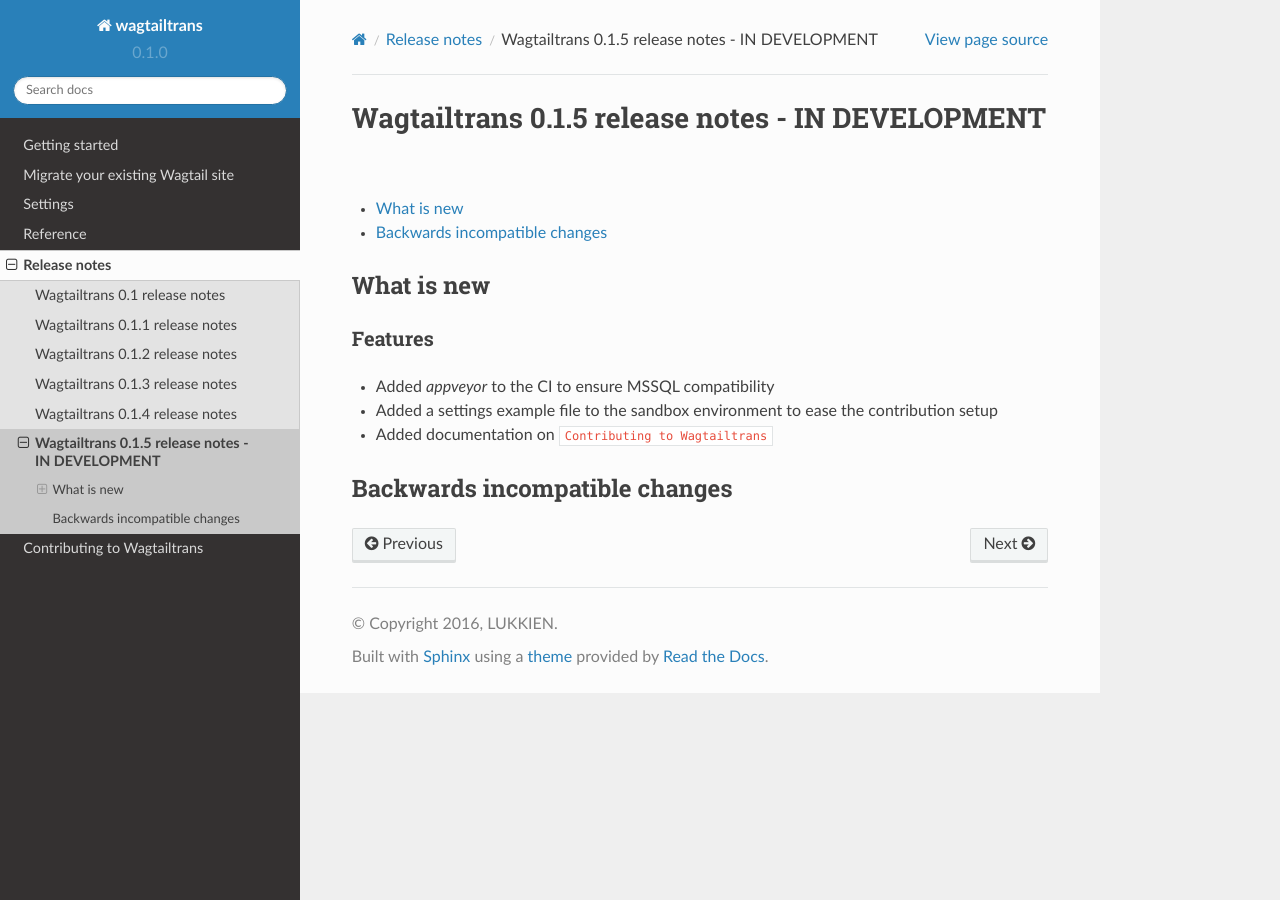
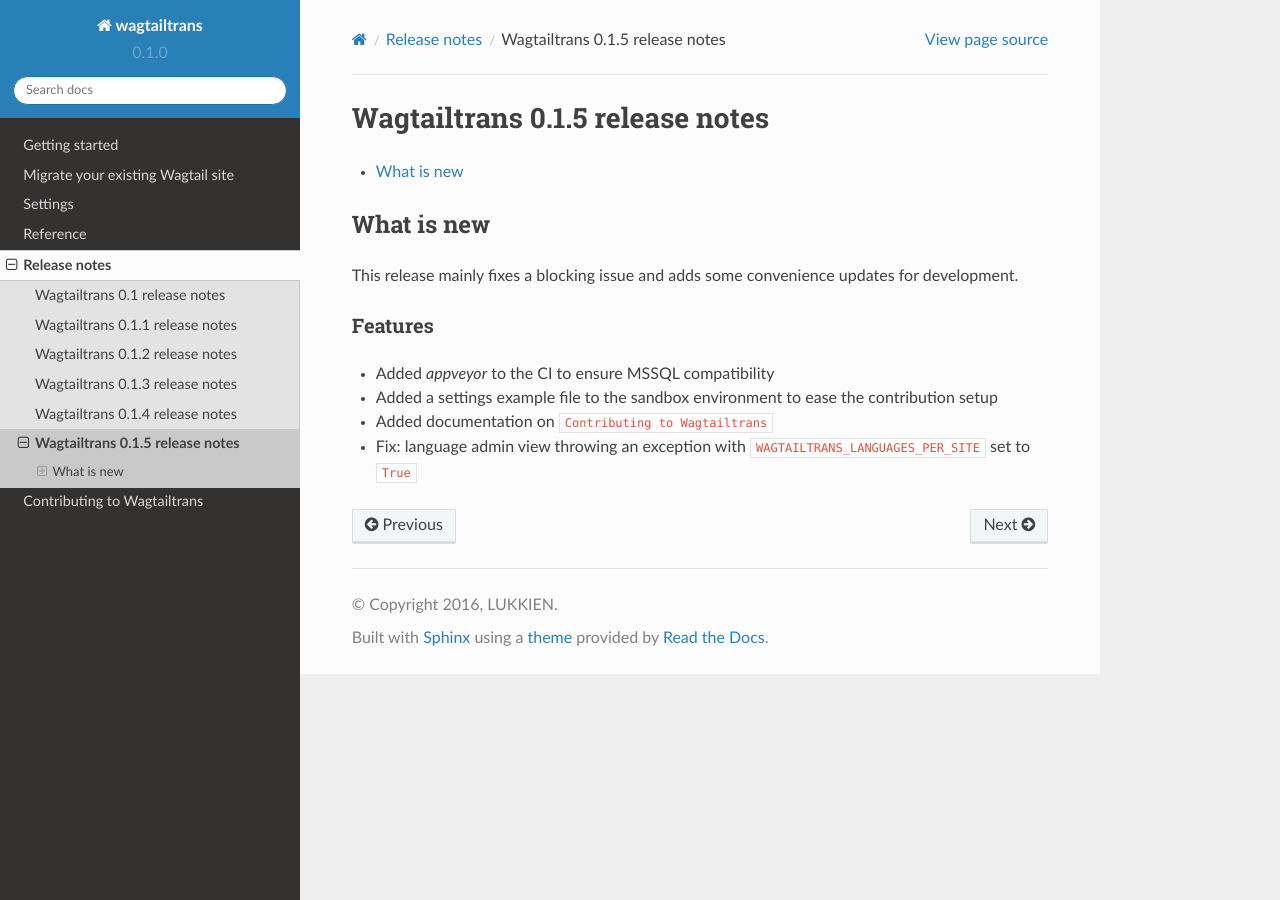
Before and after one commit to wagtail/wagtailtrans, a Sphinx documentation site: the page built from docs/source/releases/0.1.5.rst, in a window 1280 px wide. Built offline with Sphinx 7.4.7 and the Read the Docs theme 2.0.0, drawn with Linux system fonts in a browser that asks for light colours.

Commit message:
Prepare release 0.1.5

```diff
--- a/docs/source/releases/0.1.5.rst
+++ b/docs/source/releases/0.1.5.rst
@@ -1,6 +1,6 @@
-=================================================
-Wagtailtrans 0.1.5 release notes - IN DEVELOPMENT
-=================================================
+================================
+Wagtailtrans 0.1.5 release notes
+================================
 
 .. contents::
     :local:
@@ -11,7 +11,7 @@
 What is new
 -----------
 
-
+This release mainly fixes a blocking issue and adds some convenience updates for development.
 
 Features
 ~~~~~~~~
@@ -19,7 +19,4 @@
 - Added `appveyor` to the CI to ensure MSSQL compatibility
 - Added a settings example file to the sandbox environment to ease the contribution setup
 - Added documentation on ``Contributing to Wagtailtrans``
-
-------------------------------
-Backwards incompatible changes
-------------------------------
+- Fix: language admin view throwing an exception with ``WAGTAILTRANS_LANGUAGES_PER_SITE`` set to ``True``
--- a/src/wagtailtrans/__init__.py
+++ b/src/wagtailtrans/__init__.py
@@ -2,7 +2,7 @@
 
 default_app_config = 'wagtailtrans.apps.WagtailTransConfig'
 
-VERSION = (0, 1, 5, 'dev0')
+VERSION = (0, 1, 5, 'final')
 
 WAGTAILTRANS_TEMPLATE_DIR = path.join(path.dirname(__file__), 'templates')
 
```
Also changed, not shown: CHANGELOG.rst (+5 -4 lines).
